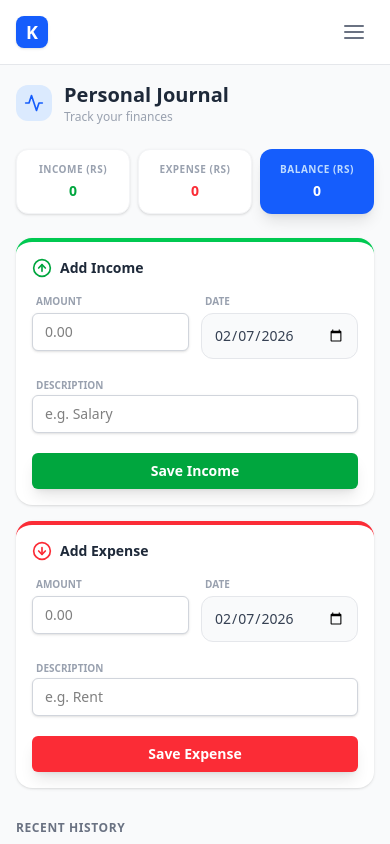
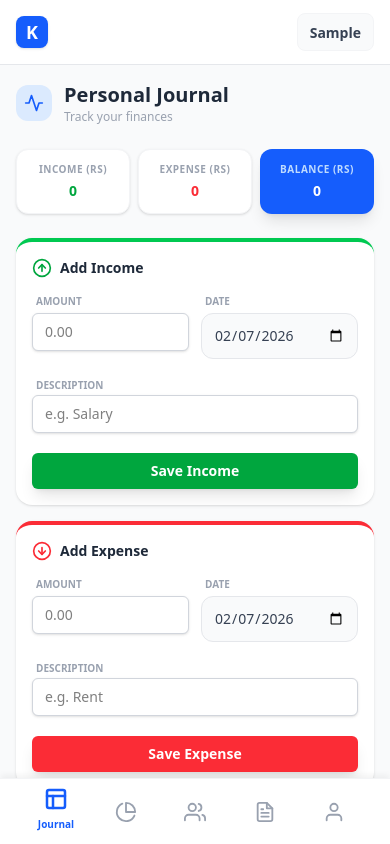
Before and after one commit to nycwy/project-solo, a React (Vite) app: page /journal in a window 390 px wide. Shown: the top 844 px of the page. Built offline with nearby package versions, Linux system fonts and the light colour scheme; no server answers; the database is empty; sample sign-in values are in the browser's storage.

Commit message:
Mobile view Bottom Navigation added

```diff
--- /dev/null
+++ b/src/components/BottomNav.jsx
@@ -0,0 +1,55 @@
+import React from "react";
+import { useNavigate, useLocation } from "react-router-dom";
+import { FiUsers, FiUser, FiPieChart, FiLayout, FiFileText } from "react-icons/fi";
+
+const BottomNav = () => {
+    const navigate = useNavigate();
+    const location = useLocation();
+
+    const tabs = [
+        { id: "journal", label: "Journal", icon: FiLayout, path: "/journal" },
+        { id: "dashboard", label: "Splitter", icon: FiPieChart, path: "/" },
+        { id: "friends", label: "Friends", icon: FiUsers, path: "/friends" },
+        { id: "friends", label: "Statement", icon: FiFileText, path: "/statement" },
+        { id: "profile", label: "Profile", icon: FiUser, path: "/profile" },
+    ];
+
+    return (
+        <div className="fixed bottom-0 left-0 right-0 bg-white border-t border-gray-100 py-2 px-6 shadow-[0_-4px_6px_-1px_rgba(0,0,0,0.05)] z-40 md:hidden">
+            <div className="max-w-md mx-auto flex justify-between items-center">
+                {tabs.map((tab) => {
+                    const isActive = location.pathname === tab.path;
+
+                    return (
+                        <button
+                            key={tab.id}
+                            onClick={() => navigate(tab.path)}
+                            className={`flex flex-col items-center justify-center w-16 py-1 transition-all duration-200 ${isActive ? "text-blue-600" : "text-gray-400 hover:text-gray-600"
+                                }`}
+                        >
+                            <div
+                                className={`transition-transform duration-200 ${isActive ? "-translate-y-1" : ""}`}
+                            >
+                                <tab.icon
+                                    size={isActive ? 24 : 22}
+                                    className={`transition-all ${isActive ? "stroke-[2.5px]" : "stroke-2"}`}
+                                />
+                            </div>
+
+                            <span
+                                className={`text-[10px] font-bold mt-0.5 transition-all duration-200 ${isActive
+                                        ? "opacity-100 translate-y-0"
+                                        : "opacity-0 translate-y-2 hidden"
+                                    }`}
+                            >
+                                {tab.label}
+                            </span>
+                        </button>
+                    );
+                })}
+            </div>
+        </div>
+    );
+};
+
+export default BottomNav;
--- /dev/null
+++ b/src/components/Layout.jsx
@@ -0,0 +1,14 @@
+import React from "react";
+import { Outlet } from "react-router-dom";
+import BottomNav from "./BottomNav";
+
+const Layout = () => {
+    return (
+        <>
+            <Outlet />
+            <BottomNav />
+        </>
+    );
+};
+
+export default Layout;
--- a/src/components/Navbar.jsx
+++ b/src/components/Navbar.jsx
@@ -1,15 +1,14 @@
-import React, { useState } from "react";
+import React, { useContext } from "react";
 import { NavLink } from "react-router-dom";
-import { FiUser, FiMenu, FiX, FiPieChart, FiLayout, FiFileText } from "react-icons/fi";
+import { AuthContext } from "../context/AuthContext";
+import { FiUser, FiPieChart, FiLayout, FiFileText } from "react-icons/fi";
 import { FaUserFriends } from "react-icons/fa";
 
 const Navbar = () => {
-    const [isOpen, setIsOpen] = useState(false);
+    const { user } = useContext(AuthContext);
 
-    const toggleMenu = () => setIsOpen(!isOpen);
-    const closeMenu = () => setIsOpen(false);
+    const userName = user?.username || user?.displayName?.split(" ")[0] || "User";
 
-    // Desktop: Subtle hover effects, bold text when active
     const desktopLinkClasses = ({ isActive }) =>
         `flex items-center gap-2 px-4 py-2 rounded-xl transition-all duration-200 font-medium text-sm
         ${isActive
@@ -17,16 +16,7 @@ const Navbar = () => {
             : "text-gray-500 hover:text-blue-600 hover:bg-gray-50"
         }`;
 
-    // Mobile: Larger tap targets, full width
-    const mobileMenuClasses = ({ isActive }) =>
-        `flex items-center gap-3 px-4 py-3 rounded-xl transition-all duration-200 font-medium text-sm
-        ${isActive
-            ? "text-blue-600 bg-blue-50 font-bold"
-            : "text-gray-600 hover:text-blue-600 hover:bg-gray-50"
-        }`;
-
     return (
-        <>
         <nav className="w-full bg-white/90 backdrop-blur-sm border-b border-gray-200 sticky top-0 z-50">
             <div className="max-w-5xl mx-auto px-4 sm:px-6 lg:px-8 h-16">
                 <div className="flex justify-between items-center h-full">
@@ -55,7 +45,6 @@ const Navbar = () => {
                             <FiFileText size={18} /> <span>Statement</span>
                         </NavLink>
 
-                            {/* Divider */}
                         <div className="w-px h-6 bg-gray-200 mx-2"></div>
 
                         <NavLink to="/profile" className={desktopLinkClasses}>
@@ -63,66 +52,17 @@ const Navbar = () => {
                         </NavLink>
                     </div>
 
-                        {/* MOBILE HAMBURGER */}
+                    {/* MOBILE VIEW */}
                     <div className="md:hidden flex items-center">
-                            <button
-                                onClick={toggleMenu}
-                                className="p-2 text-gray-500 hover:text-blue-600 hover:bg-gray-100 rounded-lg transition focus:outline-none"
-                                aria-label="Toggle menu"
-                            >
-                                {isOpen ? <FiX size={24} /> : <FiMenu size={24} />}
-                            </button>
+                        <div className="bg-gray-50 border border-gray-100 px-3 py-1.5 rounded-lg">
+                            <span className="text-sm font-bold text-gray-700 capitalize">
+                                {userName}
+                            </span>
                         </div>
                     </div>
                 </div>
-
-                {/* MOBILE DROPDOWN MENU */}
-                {isOpen && (
-                    <div className="md:hidden absolute top-16 left-0 w-full bg-white border-b border-gray-200 shadow-xl z-40">
-                        <div className="p-4 space-y-2">
-                            <NavLink
-                                to="/journal"
-                                onClick={closeMenu}
-                                className={mobileMenuClasses}
-                            >
-                                <FiLayout size={20} /> Journal
-                            </NavLink>
-                            <NavLink
-                                to="/"
-                                onClick={closeMenu}
-                                className={mobileMenuClasses}
-                            >
-                                <FiPieChart size={20} /> Splitter
-                            </NavLink>
-                            <NavLink
-                                to="/friends"
-                                onClick={closeMenu}
-                                className={mobileMenuClasses}
-                            >
-                                <FaUserFriends size={20} /> Friends
-                            </NavLink>
-                            <NavLink
-                                to="/statement"
-                                onClick={closeMenu}
-                                className={mobileMenuClasses}
-                            >
-                                <FiFileText size={20} /> Statement
-                            </NavLink>
-
-                            <div className="border-t border-gray-100 my-2"></div>
-
-                            <NavLink
-                                to="/profile"
-                                onClick={closeMenu}
-                                className={mobileMenuClasses}
-                            >
-                                <FiUser size={20} /> Profile
-                            </NavLink>
             </div>
-                    </div>
-                )}
         </nav>
-        </>
     );
 };
 
--- a/src/features/dashboard/Dashboard.jsx
+++ b/src/features/dashboard/Dashboard.jsx
@@ -394,7 +394,7 @@ const Dashboard = () => {
 
                 <button
                     onClick={() => navigate("/add-expense")}
-                    className="fixed bottom-6 right-6 w-14 h-14 bg-blue-600 text-white rounded-full shadow-xl flex items-center justify-center text-3xl pb-1 hover:bg-blue-700 transition transform hover:scale-110 active:scale-95 z-50"
+                    className="fixed bottom-20 right-6 w-14 h-14 bg-blue-600 text-white rounded-full shadow-xl flex items-center justify-center text-3xl pb-1 hover:bg-blue-700 transition transform hover:scale-110 active:scale-95 z-50"
                 >
                     +
                 </button>
--- a/src/main.jsx
+++ b/src/main.jsx
@@ -1,21 +1,24 @@
-import { StrictMode } from 'react'
-import { createRoot } from 'react-dom/client'
-import './index.css'
-import { createBrowserRouter, RouterProvider } from 'react-router-dom'
-import Register from './features/auth/Register'
-import Login from './features/auth/Login'
-import ProtectedRoute from './routes/ProtectedRoute'
-import Dashboard from './features/dashboard/Dashboard'
-import PublicRoute from './routes/PublicRoute'
-import AuthProvider from './context/AuthProvider'
-import Logout from './features/auth/Logout'
-import AddExpense from './transactions/AddExpense'
-import AddFriend from './features/friends/AddFriend'
-import Profile from './components/Profile'
-import FriendDetails from './features/friends/FriendDetails'
-import Friends from './features/friends/Friends'
-import Journal from './features/journal/Journal'
-import Statement from './features/statement/Statement'
+import { StrictMode } from "react";
+import { createRoot } from "react-dom/client";
+import "./index.css";
+import { createBrowserRouter, RouterProvider } from "react-router-dom";
+
+import AuthProvider from "./context/AuthProvider";
+import Layout from "./components/Layout";
+import ProtectedRoute from "./routes/ProtectedRoute";
+import PublicRoute from "./routes/PublicRoute";
+
+import Register from "./features/auth/Register";
+import Login from "./features/auth/Login";
+import Logout from "./features/auth/Logout";
+import Dashboard from "./features/dashboard/Dashboard";
+import AddExpense from "./transactions/AddExpense";
+import AddFriend from "./features/friends/AddFriend";
+import Profile from "./components/Profile";
+import FriendDetails from "./features/friends/FriendDetails";
+import Friends from "./features/friends/Friends";
+import Journal from "./features/journal/Journal";
+import Statement from "./features/statement/Statement";
 
 const router = createBrowserRouter([
     {
@@ -34,92 +37,62 @@ const router = createBrowserRouter([
             </PublicRoute>
         ),
     },
+
     {
-        path: "/logout",
         element: (
             <ProtectedRoute>
-                <Logout />
+                <Layout />
             </ProtectedRoute>
         ),
-    },
+        children: [
             {
                 path: "/",
-        element: (
-            <ProtectedRoute>
-                <Dashboard />
-            </ProtectedRoute>
-        ),
+                element: <Dashboard />,
             },
             {
                 path: "/profile",
-        element: (
-            <ProtectedRoute>
-                <Profile />
-            </ProtectedRoute>
-        ),
+                element: <Profile />,
+            },
+            {
+                path: "/friends",
+                element: <Friends />,
+            },
+            {
+                path: "/journal",
+                element: <Journal />,
             },
             {
                 path: "/add-expense",
-        element: (
-            <ProtectedRoute>
-                <AddExpense />
-            </ProtectedRoute>
-        ),
-    },
-    {
-        path: "/friends",
-        element: (
-            <ProtectedRoute>
-                <Friends />
-            </ProtectedRoute>
-        )
+                element: <AddExpense />,
             },
             {
                 path: "/add-friend",
-        element: (
-            <ProtectedRoute>
-                <AddFriend />
-            </ProtectedRoute>
-        ),
+                element: <AddFriend />,
             },
             {
                 path: "/friend/:id",
-        element: (
-            <ProtectedRoute>
-                <FriendDetails />
-            </ProtectedRoute>
-        ),
+                element: <FriendDetails key={window.location.pathname} />,
             },
             {
                 path: "/edit-expense/:id",
-        element: (
-            <ProtectedRoute>
-                <AddExpense />
-            </ProtectedRoute>
-        ),
-    },
-    {
-        path: "/journal",
-        element: (
-            <ProtectedRoute>
-                <Journal />
-            </ProtectedRoute>
-        ),
+                element: <AddExpense />,
             },
             {
                 path: "/statement",
-        element: (
-            <ProtectedRoute>
-                <Statement />
-            </ProtectedRoute>
-        ),
+                element: <Statement />,
+            },
+            {
+                path: "/logout",
+                element: <Logout />,
+            },
+        ],
     },
 ]);
 
-createRoot(document.getElementById('root')).render(
+createRoot(document.getElementById("root")).render(
     <StrictMode>
         <AuthProvider>
             <RouterProvider router={router} />
         </AuthProvider>
     </StrictMode>,
-)
+);
```
Also changed, not shown: src/context/AuthProvider.jsx (+41 -13 lines), src/components/Footer.jsx (deleted). Lines whose indentation alone changed are shown as unchanged.
